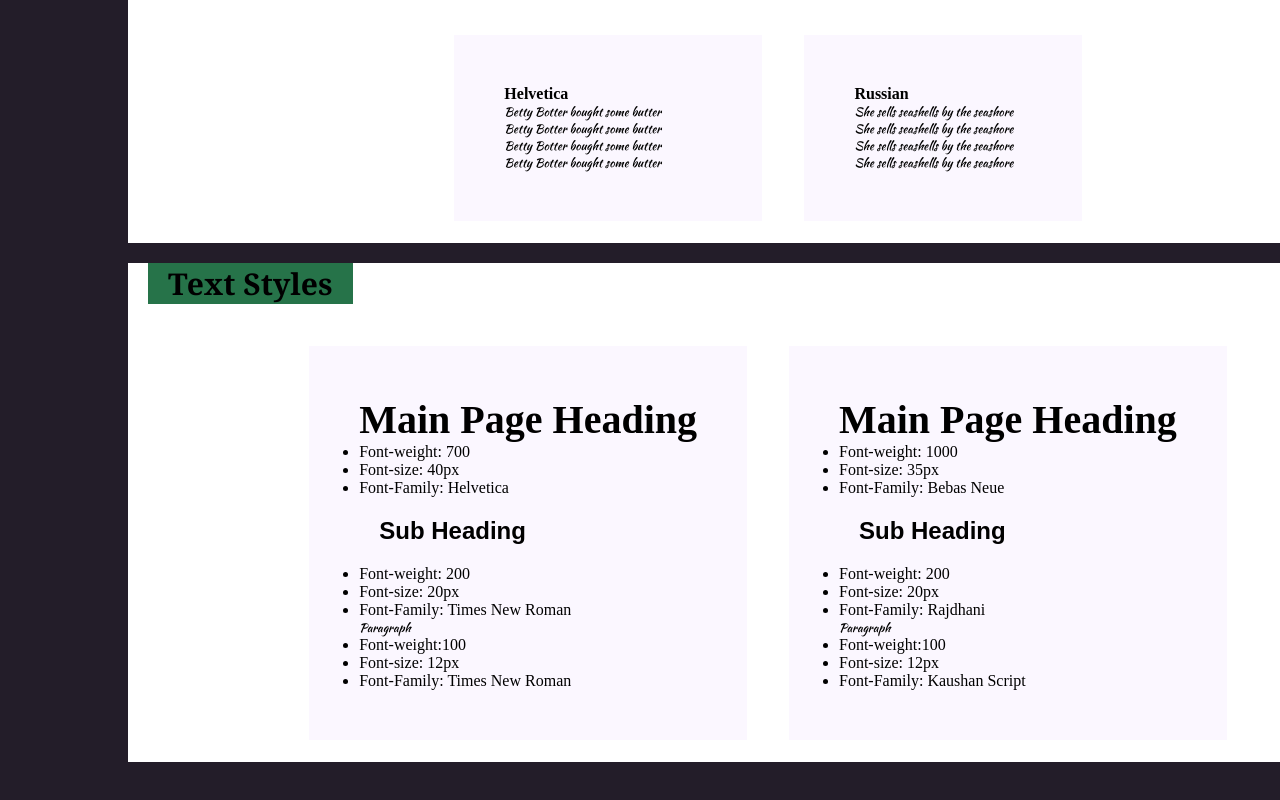
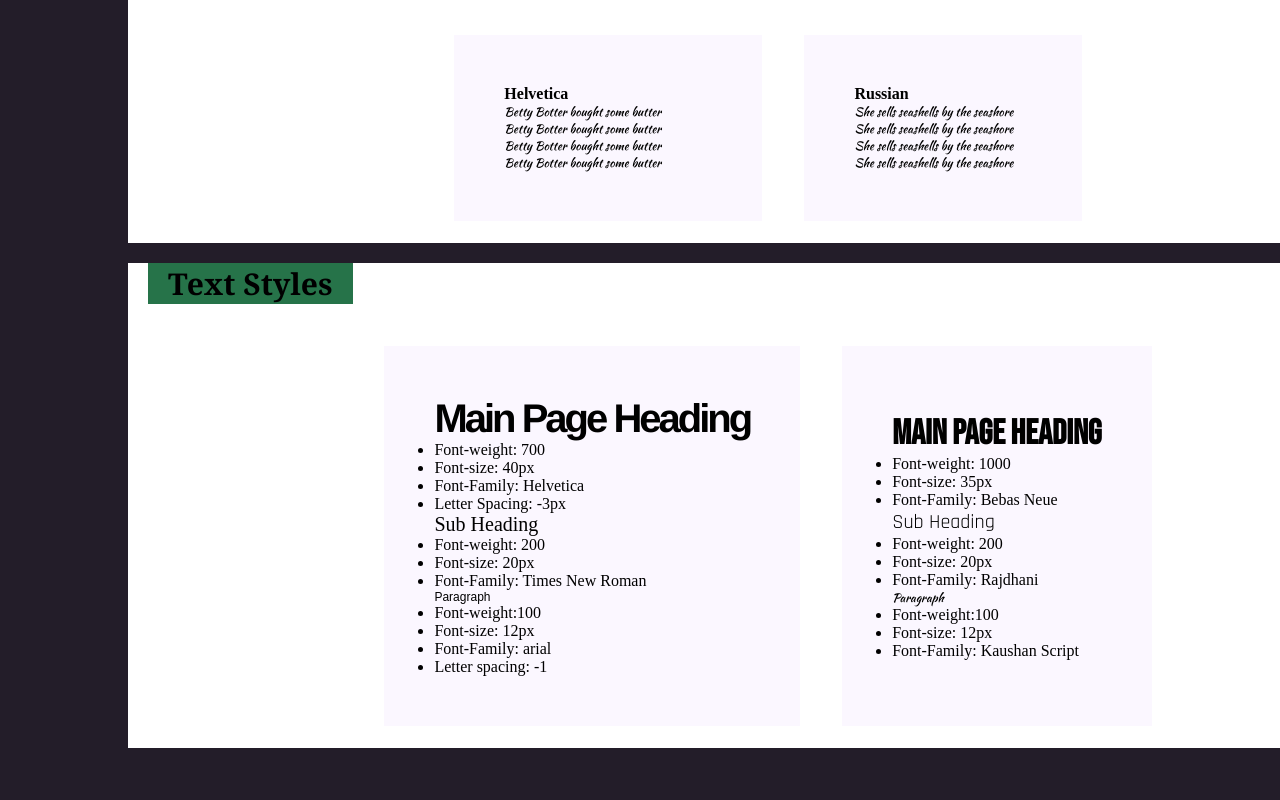
Before and after one commit to 13ricm03/style_guide, a plain HTML site: page index.html in a window 1280 px wide. Shown: the part 1223-2023 px from the top of the page. Drawn offline with Linux system fonts and the light colour scheme; files whose address does not match are found by name.

Commit message:
finished

```diff
--- a/index.html
+++ b/index.html
@@ -100,41 +100,43 @@
             <table>
                 <tr>
                     <td class="left">
-                        <h1>Main Page Heading</h1>
+                        <h1 style="font-weight: 700; font-size: 40px; font-family: Helvetica; letter-spacing: -3px;">Main Page Heading</h1>
                             <ul>
                                 <li>Font-weight: 700</li>
                                 <li>Font-size: 40px</li>
                                 <li>Font-Family: Helvetica</li>
+                                <li>Letter Spacing: -3px</li>
                             </ul>
-                        <h2>Sub Heading</h2>
+                        <h4 style="font-weight: 200; font-size: 20px; font-family: 'Times New Roman';">Sub Heading</h4>
                             <ul>
                                 <li>Font-weight: 200</li>
                                 <li>Font-size: 20px </li>
                                 <li>Font-Family: Times New Roman</li>
                             </ul>
 
-                        <p>Paragraph</p>
+                        <p style="font-weight: 100; font-size: 12px; font-family: arial">Paragraph</p>
                             <ul>
                                 <li>Font-weight:100</li>
                                 <li>Font-size: 12px</li>
-                                <li>Font-Family: Times New Roman</li>
+                                <li>Font-Family: arial</li>
+                                <li>Letter spacing: -1</li>
                             </ul>
                     </td>
                     <td class="right">
-                        <h1>Main Page Heading</h1>
+                        <h1 style="font-weight: 1000; font-size: 35px; font-family: Bebas Neue;">Main Page Heading</h1>
                             <ul>
                                 <li>Font-weight: 1000</li>
                                 <li>Font-size: 35px</li>
                                 <li>Font-Family: Bebas Neue</li>
                             </ul>
-                        <h2>Sub Heading</h2>
+                        <h4 style="font-weight: 200; font-size: 20px; font-family: Rajdhani;">Sub Heading</h4>
                             <ul>
                                 <li>Font-weight: 200</li>
                                 <li>Font-size: 20px </li>
                                 <li>Font-Family: Rajdhani</li>
                             </ul>
 
-                        <p>Paragraph</p>
+                        <p style="font-weight: 100; font-size: 12px; font-family: Kaushan Script;">Paragraph</p>
                             <ul>
                                 <li>Font-weight:100</li>
                                 <li>Font-size: 12px</li>
```
